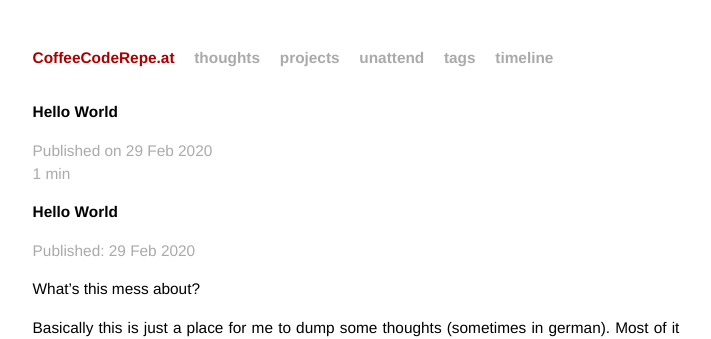
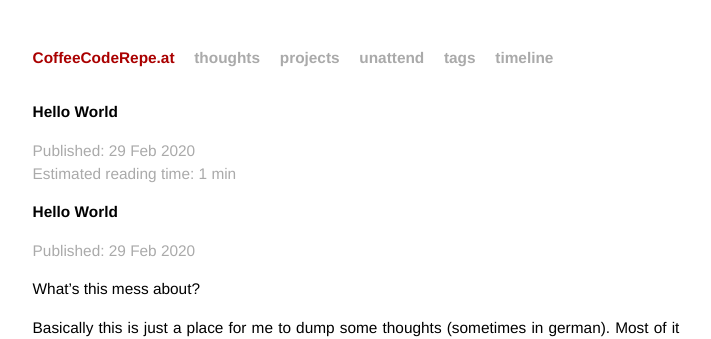
Before and after one commit to cocoreat/cocoreat.github.io, a Jekyll site: the page built from _posts/2020-02-29-Hello-World.md, in a window 1280 px wide. Shown: the top 339 px of the page, without its empty margins (284-995 px from the left). Built offline with Jekyll 4.4.1, drawn with Linux system fonts in a browser that asks for light colours.

Commit message:
fix formatting

```diff
--- a/_layouts/post.html
+++ b/_layouts/post.html
@@ -4,9 +4,10 @@ layout: default
 <div id="post">
   <h2>{{ page.title }}</h2>
   <p class="meta">
-    Published on {{ page.date | date_to_string}}
+    Published: {{ page.date | date_to_string}}
     <br>
     {% assign words = content | number_of_words %}
+    Estimated reading time:
     {% if words < 360 %}
       1 min
     {% else %}
```
